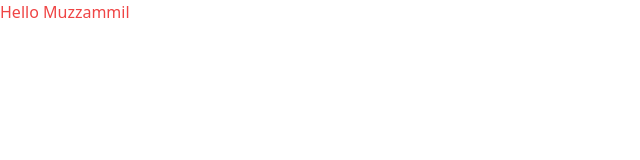
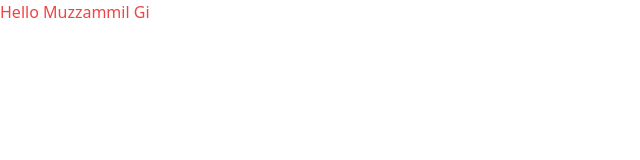
Before and after one commit to mk-muzzammil/DevYaar-Portfolio-Website, a React (Vite) app: page / in a window 1280 px wide. Shown: the top 160 px of the page, without its empty margins (0-640 px from the left). Built offline with nearby package versions, Linux system fonts and the light colour scheme.

Commit message:
Checking

```diff
--- a/src/App.jsx
+++ b/src/App.jsx
@@ -1,7 +1,7 @@
 function App() {
   return (
     <>
-      <div className="text-red-500">Hello Muzzammil </div>
+      <div className="text-red-500">Hello Muzzammil Gi</div>
     </>
   );
 }
```
